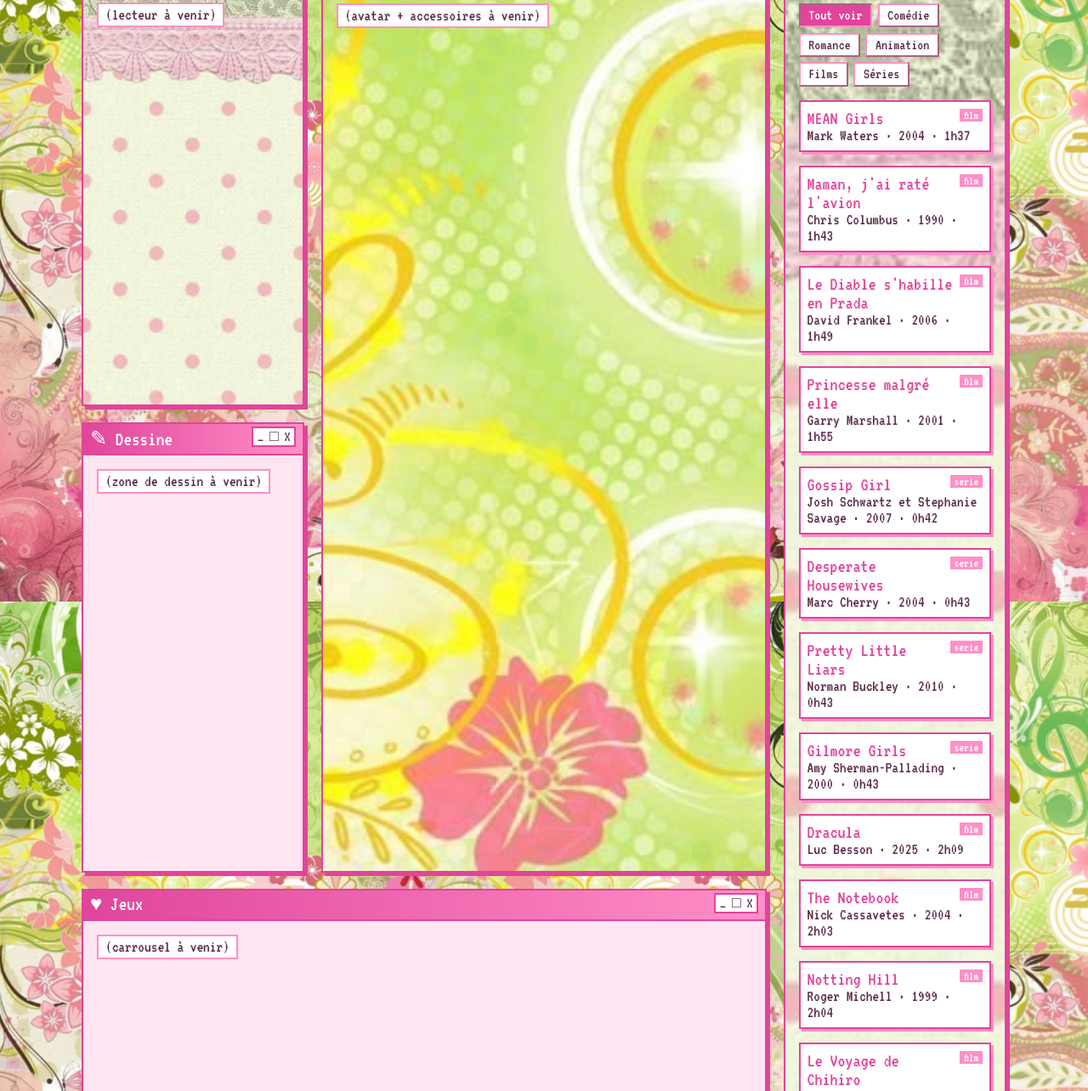
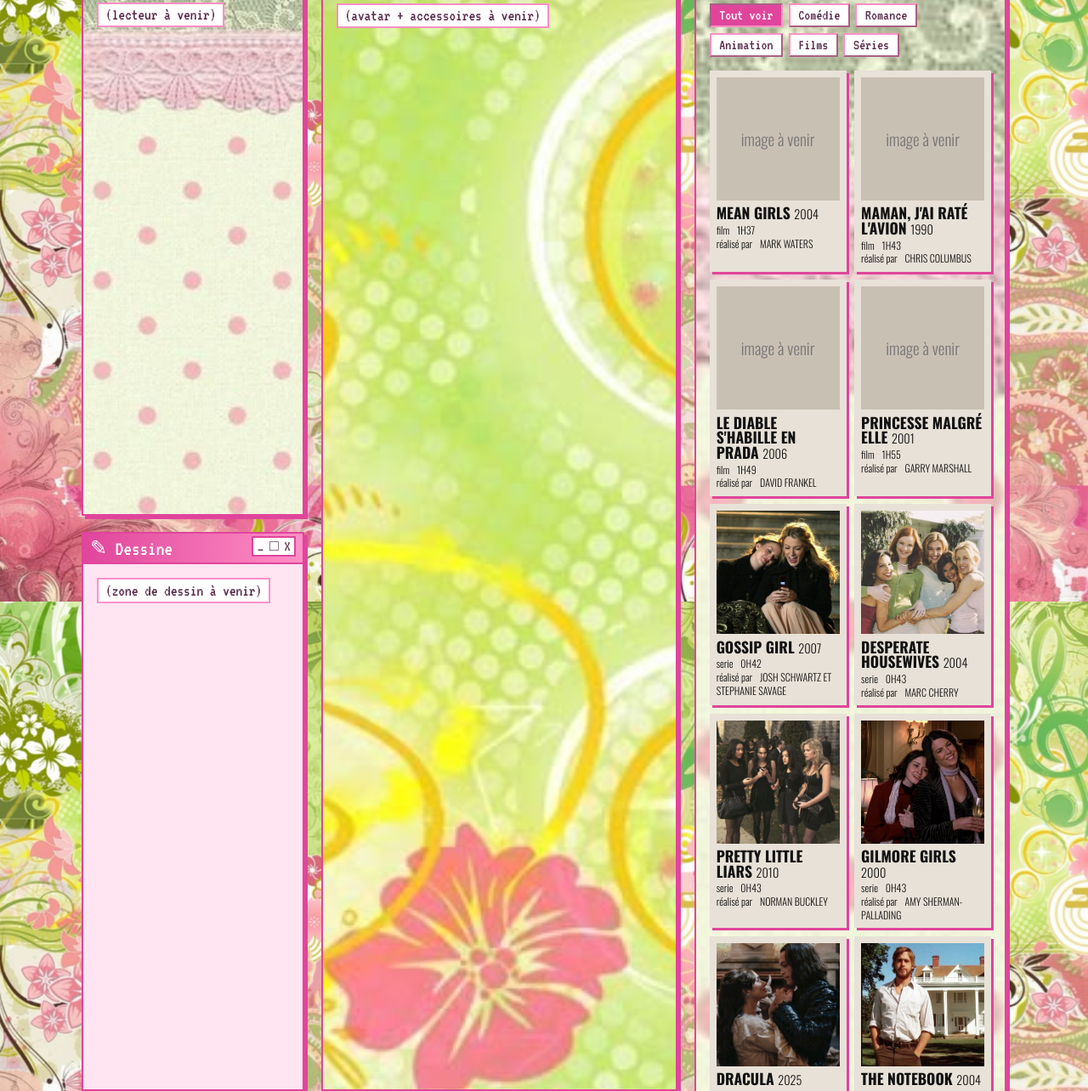
Before and after one commit to lynarbh/Blog-retro-, a plain HTML site: page index.html in a window 1280 px wide. Shown: the part 181-1465 px from the top of the page at 85% size. Drawn offline with nearby package versions, Linux system fonts and the light colour scheme.

Commit message:
Cartes façon affiche avec images, films et séries sur 2 colonnes

```diff
--- a/css/style.css
+++ b/css/style.css
@@ -150,49 +150,76 @@ body {
   padding: 0;
   margin: 0;
   display: grid;
-  gap: 1rem;
+  grid-template-columns: 1fr 1fr;   /* les cartes sur 2 colonnes */
+  gap: 0.6rem;
 }
 
+/* Une carte = une affiche de film minimaliste (fond beige, texte noir) */
 .carte {
-  background: var(--blanc);
-  border: 2px solid var(--rose-fonce);
-  box-shadow: 3px 3px 0 var(--rose);
+  background: #e8e1d7;
+  color: #111;
   padding: 0.5rem;
+  box-shadow: 3px 3px 0 var(--rose-fonce);
+  font-family: "Oswald", sans-serif;
 }
 
-.carte h3 {
-  margin: 0;
-  font-weight: normal;
-  color: var(--rose-fonce);
+/* l'image en carré en haut de l'affiche */
+.carte img,
+.carte .affiche-vide {
+  display: block;
+  width: 100%;
+  aspect-ratio: 1 / 1;   /* carré */
+  object-fit: cover;     /* l'image remplit le carré sans être déformée */
 }
 
-/* petite étiquette "film" ou "serie" */
-.carte .type {
-  float: right;
-  font-size: 0.9rem;
-  color: var(--blanc);
-  background: var(--rose);
-  padding: 0 0.3rem;
+/* case grise quand il n'y a pas encore d'image */
+.carte .affiche-vide {
+  background: #c9c0b4;
+  color: #777;
+  display: flex;
+  align-items: center;
+  justify-content: center;
 }
 
-/* on enlève la petite boîte blanche des "p" de .case */
+/* le gros titre en majuscules */
+.carte h3 {
+  margin: 0.4rem 0 0.2rem;
+  font-size: 1.1rem;
+  font-weight: 700;
+  line-height: 1;
+  text-transform: uppercase;
+}
+
+/* l'année en petit à côté du titre */
+.carte .annee {
+  font-size: 0.9rem;
+  font-weight: 300;
+}
+
+/* les infos en dessous (on enlève la petite boîte blanche des "p" de .case) */
 .carte p {
   display: block;
   margin: 0;
   padding: 0;
   border: none;
   background: none;
+  font-size: 0.75rem;
+  font-weight: 300;
+  text-transform: uppercase;
+  line-height: 1.3;
 }
 
-.carte img {
-  width: 100%;
+/* "film", "réalisé par"... en minuscules, comme sur l'affiche */
+.carte .label {
+  text-transform: lowercase;
+  margin-right: 0.4rem;
 }
 
 /* ---------- Grand écran (ordinateur) ---------- */
 @media (min-width: 900px) {
   .grille {
     /* 3 colonnes : petite | grande | films */
-    grid-template-columns: 1fr 2fr 1fr;
+    grid-template-columns: 1fr 1.6fr 1.4fr;
     /* on "dessine" où va chaque case */
     grid-template-areas:
       "musique avatar films"
--- a/data/evenements.js
+++ b/data/evenements.js
@@ -1,18 +1,19 @@
-// titre, réalisateur, année, durée en minutes, genre, type
+// titre, réalisateur, année, durée en minutes, genre, type, image
 // Attention : genre et type doivent être écrits pareil que dans les filtres (minuscules, sans accent)
 // Pour une série : la durée = durée d'un épisode
+// Pas encore d'image ? on met "" et la carte affiche "image à venir"
 const programme = [
-  new Evenement("MEAN Girls", "Mark Waters", 2004, 97, "comedie", "film"),
-  new Evenement("Maman, j'ai raté l'avion", "Chris Columbus", 1990, 103, "comedie", "film"),
-  new Evenement("Le Diable s'habille en Prada", "David Frankel", 2006, 109, "comedie", "film"),
-  new Evenement("Princesse malgré elle", "Garry Marshall", 2001, 115, "comedie", "film"),
-  new Evenement("Gossip Girl", "Josh Schwartz et Stephanie Savage", 2007, 42, "", "serie"),
-  new Evenement("Desperate Housewives", "Marc Cherry", 2004, 43, "", "serie"),
-  new Evenement("Pretty Little Liars", "Norman Buckley", 2010, 43, "", "serie"),
-  new Evenement("Gilmore Girls", "Amy Sherman-Pallading", 2000, 43, "", "serie"),
-  new Evenement("Dracula", "Luc Besson", 2025, 129, "romance", "film"),
-  new Evenement("The Notebook", "Nick Cassavetes", 2004, 123, "romance", "film"),
-  new Evenement("Notting Hill", "Roger Michell", 1999, 124, "romance", "film"),
-  new Evenement("Le Voyage de Chihiro", "Hayao Miyazaki", 2001, 125, "animation", "film"),
-  new Evenement("Barbie Casse-Noisette", "Owen Hurley", 2001, 78, "animation", "film"),
+  new Evenement("MEAN Girls", "Mark Waters", 2004, 97, "comedie", "film", ""),
+  new Evenement("Maman, j'ai raté l'avion", "Chris Columbus", 1990, 103, "comedie", "film", ""),
+  new Evenement("Le Diable s'habille en Prada", "David Frankel", 2006, 109, "comedie", "film", ""),
+  new Evenement("Princesse malgré elle", "Garry Marshall", 2001, 115, "comedie", "film", ""),
+  new Evenement("Gossip Girl", "Josh Schwartz et Stephanie Savage", 2007, 42, "", "serie", "assets/films/gossip-girl.jpg"),
+  new Evenement("Desperate Housewives", "Marc Cherry", 2004, 43, "", "serie", "assets/films/desperate-housewives.jpg"),
+  new Evenement("Pretty Little Liars", "Norman Buckley", 2010, 43, "", "serie", "assets/films/pretty-little-liars.jpg"),
+  new Evenement("Gilmore Girls", "Amy Sherman-Pallading", 2000, 43, "", "serie", "assets/films/gilmore-girls.jpg"),
+  new Evenement("Dracula", "Luc Besson", 2025, 129, "romance", "film", "assets/films/dracula.jpg"),
+  new Evenement("The Notebook", "Nick Cassavetes", 2004, 123, "romance", "film", "assets/films/the-notebook.jpg"),
+  new Evenement("Notting Hill", "Roger Michell", 1999, 124, "romance", "film", "assets/films/notting-hill.jpg"),
+  new Evenement("Le Voyage de Chihiro", "Hayao Miyazaki", 2001, 125, "animation", "film", "assets/films/chihiro.jpg"),
+  new Evenement("Barbie Casse-Noisette", "Owen Hurley", 2001, 78, "animation", "film", "assets/films/barbie-casse-noisette.jpg"),
 ];
--- a/index.html
+++ b/index.html
@@ -5,7 +5,7 @@
   <meta name="viewport" content="width=device-width, initial-scale=1.0">
   <title>Blog rétro</title>
   <!-- police pixel (Google Fonts) -->
-  <link rel="stylesheet" href="https://fonts.googleapis.com/css2?family=VT323&display=swap">
+  <link rel="stylesheet" href="https://fonts.googleapis.com/css2?family=VT323&family=Oswald:wght@300;700&display=swap">
   <link rel="stylesheet" href="css/style.css">
 </head>
 <body>
--- a/js/Evenement.js
+++ b/js/Evenement.js
@@ -1,12 +1,13 @@
 // Un "événement" de notre blog = un film ou une série recommandé(e)
 class Evenement {
-  constructor(titre, realisateur, annee, duree, genre, type) {
+  constructor(titre, realisateur, annee, duree, genre, type, image) {
     this.titre = titre;
     this.realisateur = realisateur;
     this.annee = annee;
     this.duree = duree; // en minutes (pour une série : durée d'un épisode)
     this.genre = genre; // "comedie", "romance" ou "animation" (sert au filtre)
     this.type = type;   // "film" ou "serie" (sert au filtre)
+    this.image = image; // chemin de l'image, ex : "assets/films/dracula.jpg"
   }
 
   // Transforme 97 minutes en "1h37"
@@ -17,13 +18,22 @@ class Evenement {
     return h + "h" + m;
   }
 
-  // Le HTML d'une carte film
+  // Le HTML d'une carte, façon affiche minimaliste
   carte() {
+    // si on n'a pas encore d'image, on met une case vide à la place
+    let image = `<div class="affiche-vide">image à venir</div>`;
+    if (this.image) {
+      image = `<img src="${this.image}" alt="${this.titre}">`;
+    }
+
     return `
       <li class="carte">
-        <span class="type">${this.type}</span>
-        <h3>${this.titre}</h3>
-        <p>${this.realisateur} · ${this.annee} · ${this.dureeTexte()}</p>
+        ${image}
+        <h3>${this.titre} <span class="annee">${this.annee}</span></h3>
+        <p>
+          <span class="label">${this.type}</span> ${this.dureeTexte()}<br>
+          <span class="label">réalisé par</span> ${this.realisateur}
+        </p>
       </li>`;
   }
 }
```
Also changed, not shown: assets/films/barbie-casse-noisette.jpg (added), assets/films/chihiro.jpg (added), assets/films/desperate-housewives.jpg (added), assets/films/dracula.jpg (added), assets/films/gilmore-girls.jpg (added), assets/films/gossip-girl.jpg (added), assets/films/notting-hill.jpg (added), assets/films/pretty-little-liars.jpg (added), assets/films/the-notebook.jpg (added).
